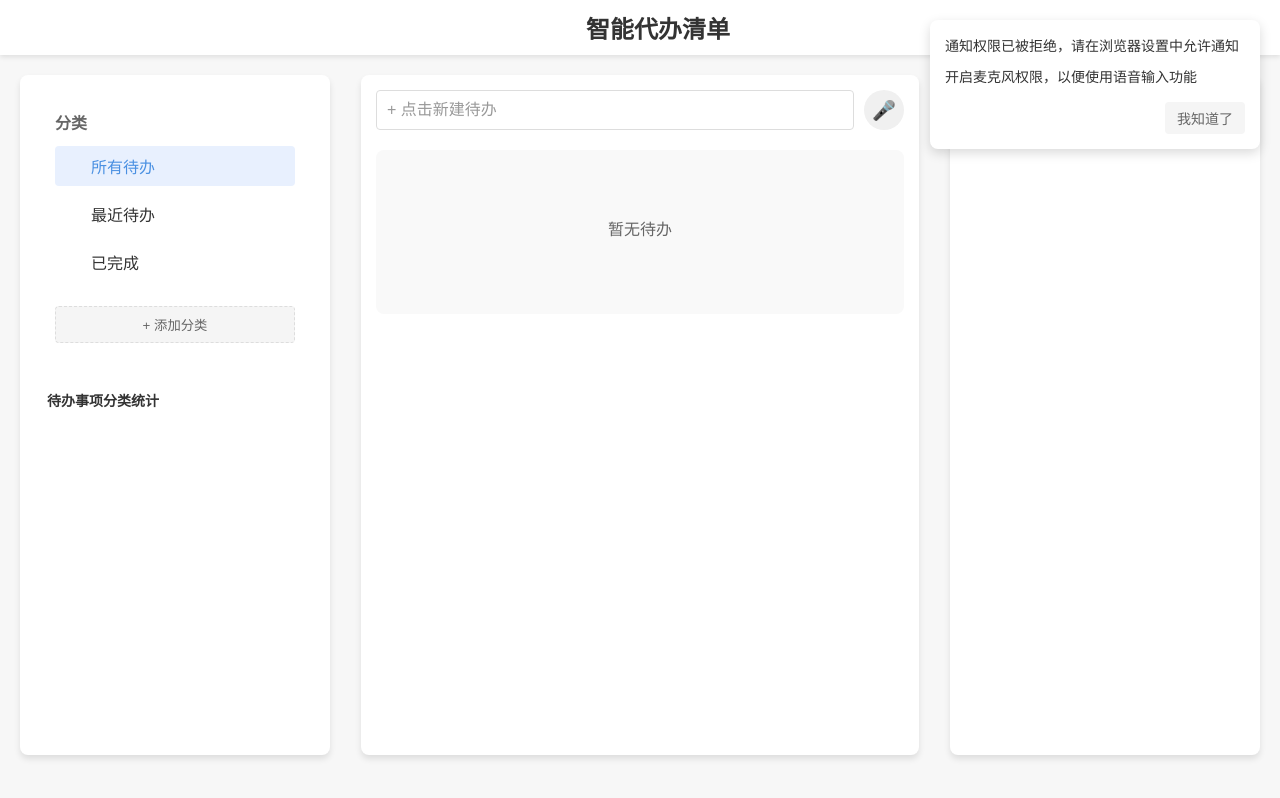
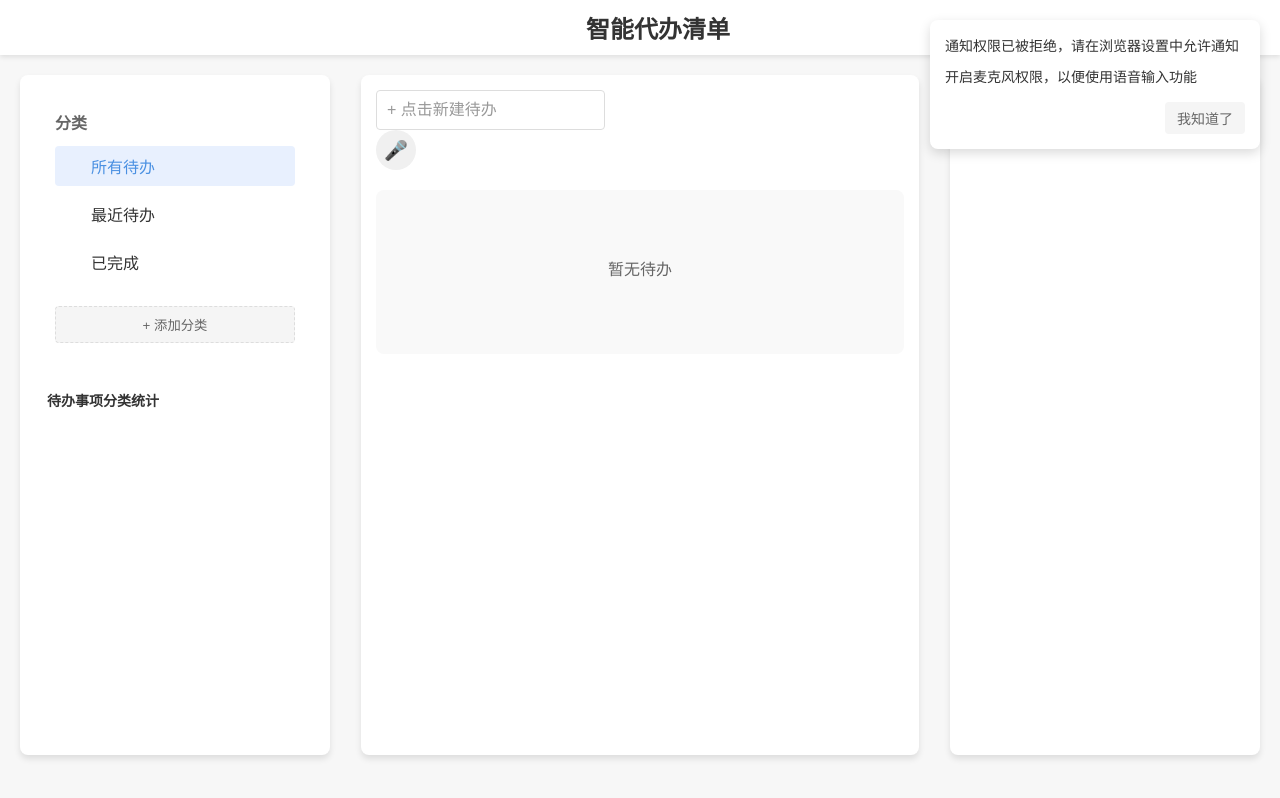
Before and after one commit to Sam-hhhh/smart-todo, a React (Vite) app: page /smart-todo/all in a window 1280 px wide. Built offline with nearby package versions, Linux system fonts and the light colour scheme.

Commit message:
Update addTask.scss

```diff
--- a/src/styles/addTask.scss
+++ b/src/styles/addTask.scss
@@ -1,5 +1,5 @@
 .add-task {
-  display: flex;
+  // display: flex;
   align-items: center;
   gap: 10px;
   margin-bottom: 20px;
```
